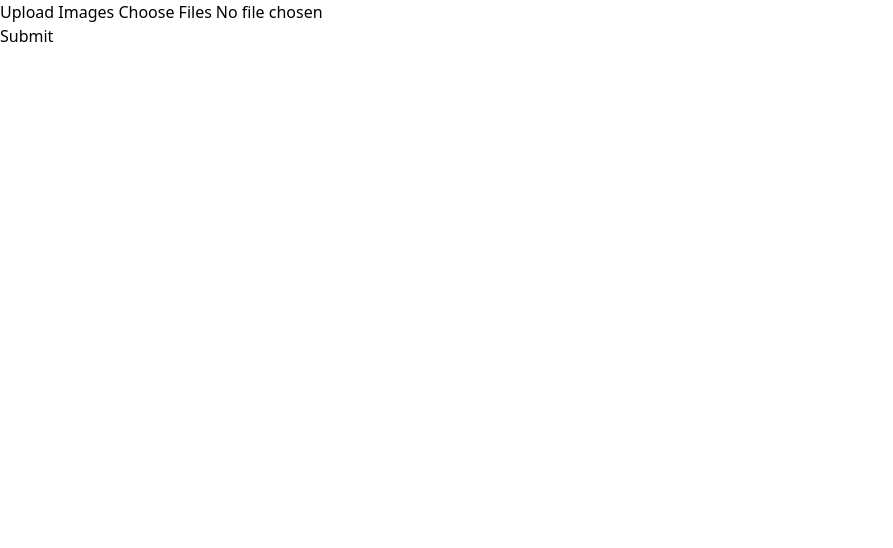
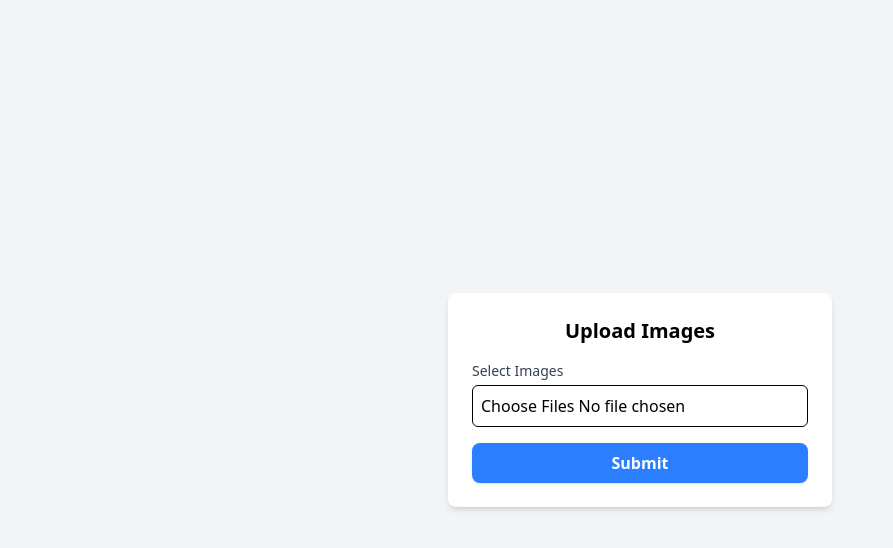
Before and after one commit to KanNattawat/06016429-CLIENT-SIDE-WEB-DEVELOPMENT-2-2024-Project, a SvelteKit app in the folder myapp/: page /upload in a window 1280 px wide. Shown: the top 548 px of the page, without its empty margins (0-893 px from the left). Built offline with nearby package versions, Linux system fonts and the light colour scheme.

Commit message:
update style

```diff
--- a/myapp/src/routes/upload/+page.svelte
+++ b/myapp/src/routes/upload/+page.svelte
@@ -1,7 +1,6 @@
 <script>
     async function handleUpload(event) {
-        event.preventDefault(); // Prevent default form submission behavior
-
+        event.preventDefault();
         const input = document.querySelector(".upload");
         const files = input.files;
         const nameInput = document.getElementById("name");
@@ -17,7 +16,6 @@
             formData.append("images", file);
         }
 
-        // If only one file is selected, add the name input value
         if (files.length === 1 && nameInput) {
             if (nameInput.value.trim() === "") {
                 alert("Please enter a name for the file.");
@@ -27,14 +25,14 @@
             formData.append("description", desInput.value);
         }
 
-        const response = await fetch("http://localhost:3000/upload", {
+        await fetch("http://localhost:3000/upload", {
             method: "POST",
             body: formData,
         });
 
         alert("Upload Success!");
         input.value = "";
-        checkFileAmount(); // Reset name field if needed
+        checkFileAmount();
         window.location.href = "http://localhost:5173";
     }
 
@@ -44,28 +42,31 @@
         const nameFieldContainer = document.getElementById("nameField");
 
         if (file_amount === 1) {
-            if (!nameFieldContainer) {
-                const newField = document.createElement("div");
-                newField.id = "nameField";
-                newField.innerHTML = `
-                    <label for="name">Name</label>
-                    <input type="text" id="name" placeholder="Enter file name">
-                    <label for="description">Description</label>
-                    <textarea id="description" rows="4" cols="50"></textarea>
+            if (!nameFieldContainer.innerHTML) {
+                nameFieldContainer.innerHTML = `
+                    <div class="mt-4">
+                        <label for="name" class="block text-sm font-medium text-gray-700">File Name</label>
+                        <input type="text" id="name" placeholder="Enter file name" class="mt-1 p-2 w-full border rounded-md focus:ring focus:ring-blue-300">
+                        <label for="description" class="block text-sm font-medium text-gray-700 mt-2">Description</label>
+                        <textarea id="description" rows="4" class="mt-1 p-2 w-full border rounded-md focus:ring focus:ring-blue-300"></textarea>
+                    </div>
                 `;
-                document.querySelector("form").insertBefore(newField, document.querySelector("button"));
             }
         } else {
-            if (nameFieldContainer) {
-                nameFieldContainer.remove();
-            }
+            nameFieldContainer.innerHTML = "";
         }
     }
 </script>
 
-<form on:submit={handleUpload}>
-    <label for="img">Upload Images</label>
-    <input id="img" class="upload" type="file" multiple accept="image/*" on:change={checkFileAmount}>
-    <br>
-    <button type="submit">Submit</button>
-</form>
+<div class="flex items-center justify-center min-h-screen bg-gray-100">
+    <form class="bg-white p-6 rounded-lg shadow-md w-96" on:submit={handleUpload}>
+        <h2 class="text-xl font-semibold mb-4 text-center">Upload Images</h2>
+
+        <label for="img" class="block text-sm font-medium text-gray-700">Select Images</label>
+        <input id="img" class="upload mt-1 p-2 w-full border rounded-md focus:ring focus:ring-blue-300" type="file" multiple accept="image/*" on:change={checkFileAmount}>
+
+        <div id="nameField"></div>
+
+        <button type="submit" class="w-full mt-4 bg-blue-500 hover:bg-blue-600 text-white font-semibold py-2 px-4 rounded-lg shadow">Submit</button>
+    </form>
+</div>
```
